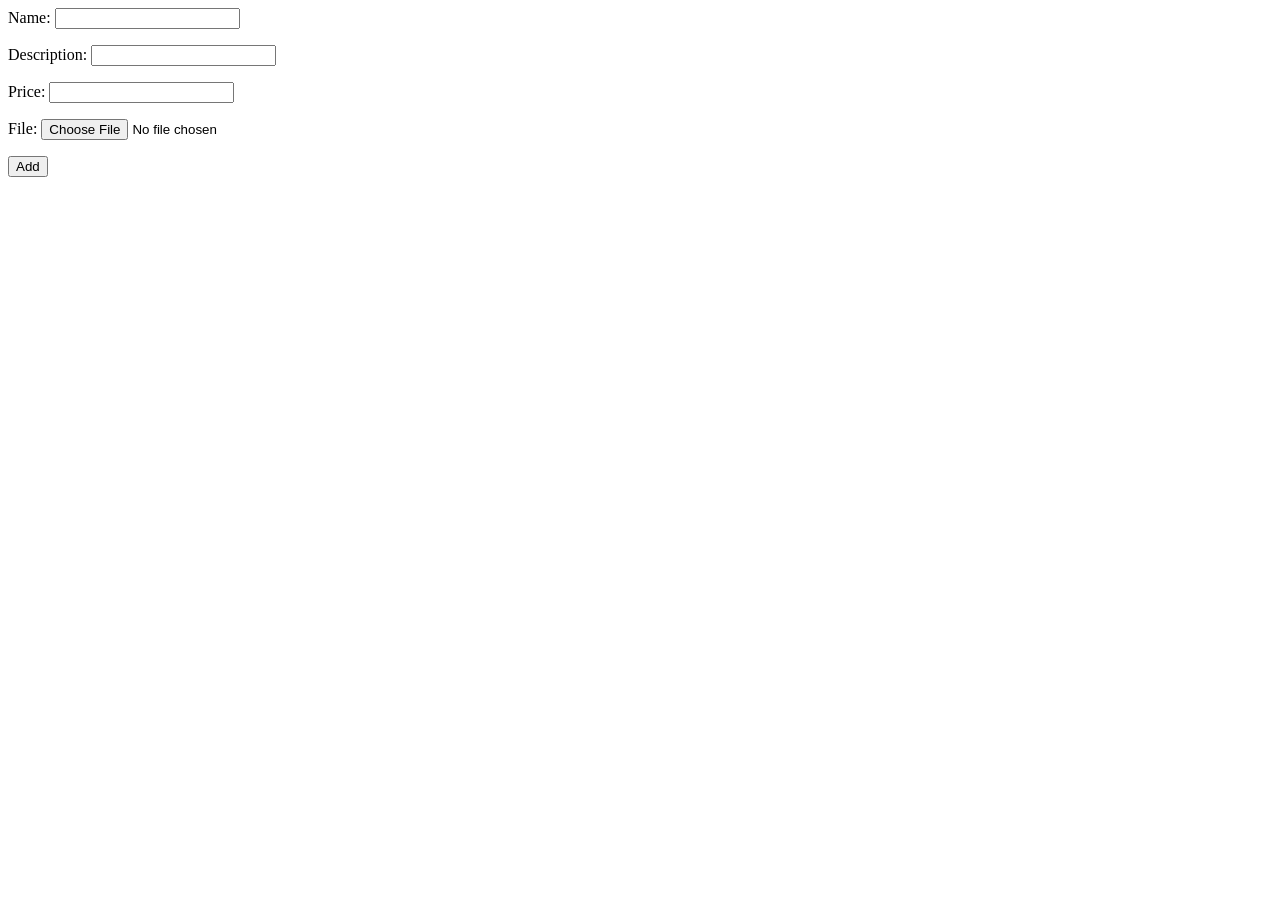
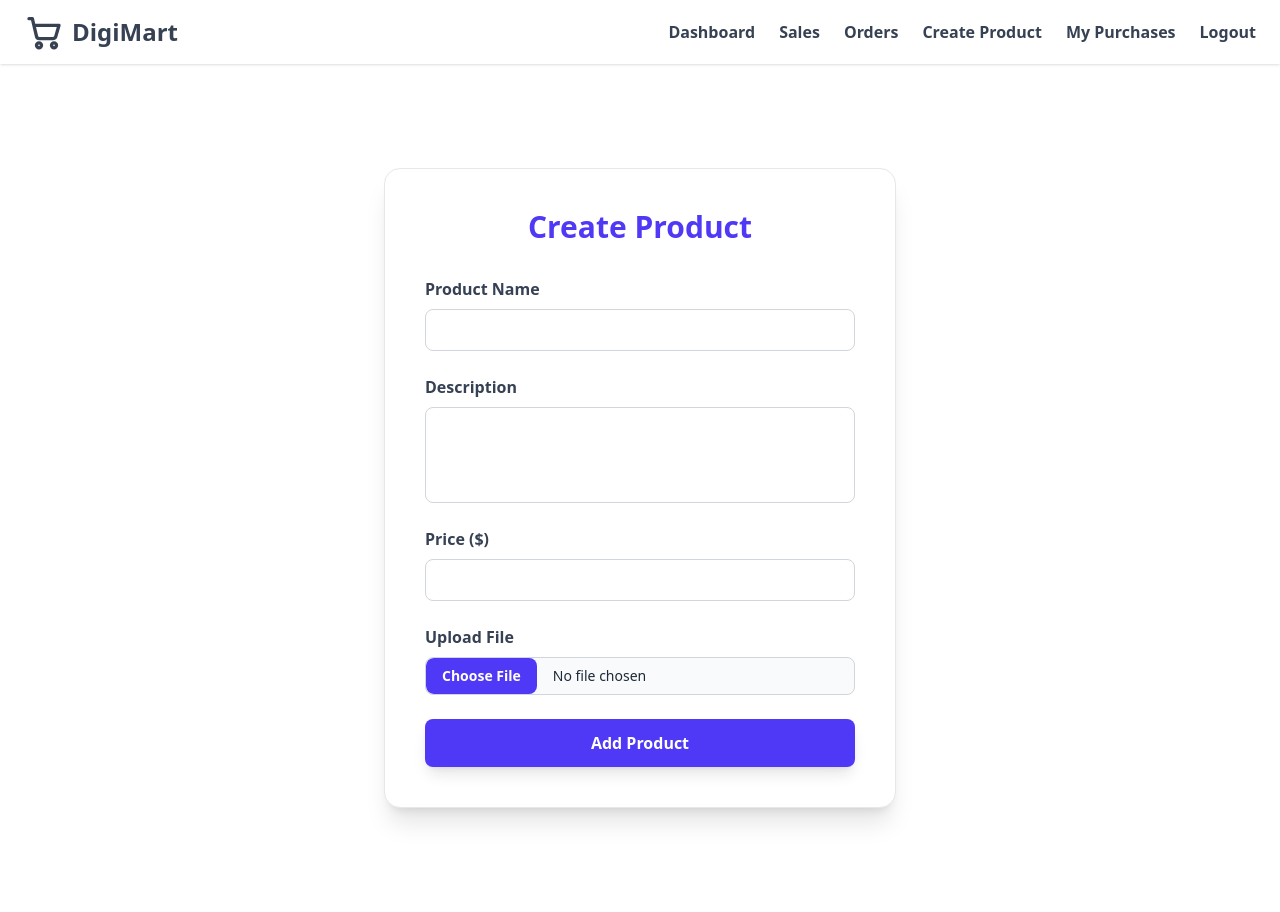
Before and after one commit to tamim-vaiya/DigiMart-django, a Django app: page /create-product/ in a window 1280 px wide. Before the commit the page ends 177 px from the top, so only its background shows below. Run offline with Django 5.2, Linux system fonts and the light colour scheme; some libraries are stand-ins or nearby versions.

Commit message:
Styled the Create Product Page

```diff
--- a/DigiMart/settings.py
+++ b/DigiMart/settings.py
@@ -37,6 +37,7 @@ ALLOWED_HOSTS = []
 
 INSTALLED_APPS = [
     'core',
+    "widget_tweaks",
     'django.contrib.admin',
     'django.contrib.auth',
     'django.contrib.contenttypes',
--- a/core/templates/core/create_product.html
+++ b/core/templates/core/create_product.html
@@ -1,5 +1,48 @@
-<form action="" method="POST" enctype="multipart/form-data">
-    {% csrf_token %}
-    {{ product_form.as_p }}
-    <button type="submit">Add</button>
-</form>
+{% extends "base.html" %}
+{% load widget_tweaks %}
+
+{% block body %}
+<div class="flex items-center justify-center min-h-screen">
+    <div class="w-full max-w-lg bg-white shadow-xl rounded-2xl p-10 border border-gray-200">
+        <h2 class="text-3xl font-bold text-center text-indigo-600 mb-8">
+            Create Product
+        </h2>
+
+        <form action="" method="POST" enctype="multipart/form-data" class="space-y-6">
+            {% csrf_token %}
+
+            <!-- Name -->
+            <div>
+                <label class="block text-gray-700 font-semibold mb-2">Product Name</label>
+                {{ product_form.name|add_class:"w-full border border-gray-300 rounded-lg px-4 py-2 focus:outline-none focus:ring-2 focus:ring-indigo-500 focus:border-indigo-500 text-gray-800" }}
+            </div>
+
+            <!-- Description -->
+            <div>
+                <label class="block text-gray-700 font-semibold mb-2">Description</label>
+                {{ product_form.description|add_class:"w-full border border-gray-300 rounded-lg px-4 py-2 h-24 resize-none focus:outline-none focus:ring-2 focus:ring-indigo-500 focus:border-indigo-500 text-gray-800" }}
+            </div>
+
+            <!-- Price -->
+            <div>
+                <label class="block text-gray-700 font-semibold mb-2">Price ($)</label>
+                {{ product_form.price|add_class:"w-full border border-gray-300 rounded-lg px-4 py-2 focus:outline-none focus:ring-2 focus:ring-indigo-500 focus:border-indigo-500 text-gray-800" }}
+            </div>
+
+            <!-- File Upload -->
+            <div>
+                <label class="block text-gray-700 font-semibold mb-2">Upload File</label>
+                <div class="relative w-full">
+                    {{ product_form.file|add_class:"block w-full text-sm text-gray-800 border border-gray-300 rounded-lg cursor-pointer bg-gray-50 focus:outline-none focus:ring-2 focus:ring-indigo-500 focus:border-indigo-500 file:mr-4 file:py-2 file:px-4 file:rounded-lg file:border-0 file:text-sm file:font-semibold file:bg-indigo-600 file:text-white hover:file:bg-indigo-700" }}
+                </div>
+            </div>
+
+            <!-- Submit Button -->
+            <button type="submit"
+                class="w-full bg-indigo-600 hover:bg-indigo-700 text-white font-semibold py-3 px-4 rounded-lg shadow-lg transition duration-200">
+                Add Product
+            </button>
+        </form>
+    </div>
+</div>
+{% endblock body %}
--- a/static/dist/styles.css
+++ b/static/dist/styles.css
@@ -9,14 +9,21 @@
       "Courier New", monospace;
     --color-red-600: oklch(57.7% 0.245 27.325);
     --color-green-600: oklch(62.7% 0.194 149.214);
+    --color-indigo-500: oklch(58.5% 0.233 277.117);
     --color-indigo-600: oklch(51.1% 0.262 276.966);
     --color-indigo-700: oklch(45.7% 0.24 277.023);
+    --color-gray-50: oklch(98.5% 0.002 247.839);
+    --color-gray-100: oklch(96.7% 0.003 264.542);
+    --color-gray-200: oklch(92.8% 0.006 264.531);
+    --color-gray-300: oklch(87.2% 0.01 258.338);
     --color-gray-500: oklch(55.1% 0.027 264.364);
     --color-gray-600: oklch(44.6% 0.03 256.802);
     --color-gray-700: oklch(37.3% 0.034 259.733);
     --color-gray-800: oklch(27.8% 0.033 256.848);
     --color-white: #fff;
     --spacing: 0.25rem;
+    --container-md: 28rem;
+    --container-lg: 32rem;
     --container-6xl: 72rem;
     --text-sm: 0.875rem;
     --text-sm--line-height: calc(1.25 / 0.875);
@@ -26,11 +33,14 @@
     --text-2xl--line-height: calc(2 / 1.5);
     --text-3xl: 1.875rem;
     --text-3xl--line-height: calc(2.25 / 1.875);
+    --text-4xl: 2.25rem;
+    --text-4xl--line-height: calc(2.5 / 2.25);
     --font-weight-medium: 500;
     --font-weight-semibold: 600;
     --font-weight-bold: 700;
     --radius-lg: 0.5rem;
     --radius-xl: 0.75rem;
+    --radius-2xl: 1rem;
     --default-transition-duration: 150ms;
     --default-transition-timing-function: cubic-bezier(0.4, 0, 0.2, 1);
     --default-font-family: var(--font-sans);
@@ -186,20 +196,11 @@
   }
 }
 @layer utilities {
-  .absolute {
-    position: absolute;
-  }
   .relative {
     position: relative;
   }
   .static {
     position: static;
-  }
-  .bottom-1 {
-    bottom: calc(var(--spacing) * 1);
-  }
-  .bottom-4 {
-    bottom: calc(var(--spacing) * 4);
   }
   .container {
     width: 100%;
@@ -231,11 +232,20 @@
   .mt-3 {
     margin-top: calc(var(--spacing) * 3);
   }
+  .mb-1 {
+    margin-bottom: calc(var(--spacing) * 1);
+  }
+  .mb-2 {
+    margin-bottom: calc(var(--spacing) * 2);
+  }
   .mb-4 {
     margin-bottom: calc(var(--spacing) * 4);
   }
   .mb-6 {
     margin-bottom: calc(var(--spacing) * 6);
+  }
+  .mb-8 {
+    margin-bottom: calc(var(--spacing) * 8);
   }
   .block {
     display: block;
@@ -249,11 +259,17 @@
   .inline-block {
     display: inline-block;
   }
+  .h-24 {
+    height: calc(var(--spacing) * 24);
+  }
   .h-48 {
     height: calc(var(--spacing) * 48);
   }
   .h-96 {
     height: calc(var(--spacing) * 96);
+  }
+  .min-h-screen {
+    min-height: 100vh;
   }
   .w-full {
     width: 100%;
@@ -261,8 +277,20 @@
   .max-w-6xl {
     max-width: var(--container-6xl);
   }
+  .max-w-lg {
+    max-width: var(--container-lg);
+  }
+  .max-w-md {
+    max-width: var(--container-md);
+  }
   .transform {
     transform: var(--tw-rotate-x,) var(--tw-rotate-y,) var(--tw-rotate-z,) var(--tw-skew-x,) var(--tw-skew-y,);
+  }
+  .cursor-pointer {
+    cursor: pointer;
+  }
+  .resize-none {
+    resize: none;
   }
   .grid-cols-1 {
     grid-template-columns: repeat(1, minmax(0, 1fr));
@@ -285,6 +313,20 @@
   .gap-8 {
     gap: calc(var(--spacing) * 8);
   }
+  .space-y-4 {
+    :where(& > :not(:last-child)) {
+      --tw-space-y-reverse: 0;
+      margin-block-start: calc(calc(var(--spacing) * 4) * var(--tw-space-y-reverse));
+      margin-block-end: calc(calc(var(--spacing) * 4) * calc(1 - var(--tw-space-y-reverse)));
+    }
+  }
+  .space-y-6 {
+    :where(& > :not(:last-child)) {
+      --tw-space-y-reverse: 0;
+      margin-block-start: calc(calc(var(--spacing) * 6) * var(--tw-space-y-reverse));
+      margin-block-end: calc(calc(var(--spacing) * 6) * calc(1 - var(--tw-space-y-reverse)));
+    }
+  }
   .space-x-2 {
     :where(& > :not(:last-child)) {
       --tw-space-x-reverse: 0;
@@ -302,11 +344,30 @@
   .overflow-hidden {
     overflow: hidden;
   }
+  .rounded-2xl {
+    border-radius: var(--radius-2xl);
+  }
   .rounded-lg {
     border-radius: var(--radius-lg);
   }
   .rounded-xl {
     border-radius: var(--radius-xl);
+  }
+  .border {
+    border-style: var(--tw-border-style);
+    border-width: 1px;
+  }
+  .border-gray-200 {
+    border-color: var(--color-gray-200);
+  }
+  .border-gray-300 {
+    border-color: var(--color-gray-300);
+  }
+  .bg-gray-50 {
+    background-color: var(--color-gray-50);
+  }
+  .bg-gray-100 {
+    background-color: var(--color-gray-100);
   }
   .bg-indigo-600 {
     background-color: var(--color-indigo-600);
@@ -322,6 +383,15 @@
   }
   .p-6 {
     padding: calc(var(--spacing) * 6);
+  }
+  .p-8 {
+    padding: calc(var(--spacing) * 8);
+  }
+  .p-10 {
+    padding: calc(var(--spacing) * 10);
+  }
+  .px-3 {
+    padding-inline: calc(var(--spacing) * 3);
   }
   .px-4 {
     padding-inline: calc(var(--spacing) * 4);
@@ -381,11 +451,21 @@
   .text-green-600 {
     color: var(--color-green-600);
   }
+  .text-indigo-600 {
+    color: var(--color-indigo-600);
+  }
+  .text-red-600 {
+    color: var(--color-red-600);
+  }
   .text-white {
     color: var(--color-white);
   }
   .shadow {
     --tw-shadow: 0 1px 3px 0 var(--tw-shadow-color, rgb(0 0 0 / 0.1)), 0 1px 2px -1px var(--tw-shadow-color, rgb(0 0 0 / 0.1));
+    box-shadow: var(--tw-inset-shadow), var(--tw-inset-ring-shadow), var(--tw-ring-offset-shadow), var(--tw-ring-shadow), var(--tw-shadow);
+  }
+  .shadow-lg {
+    --tw-shadow: 0 10px 15px -3px var(--tw-shadow-color, rgb(0 0 0 / 0.1)), 0 4px 6px -4px var(--tw-shadow-color, rgb(0 0 0 / 0.1));
     box-shadow: var(--tw-inset-shadow), var(--tw-inset-ring-shadow), var(--tw-ring-offset-shadow), var(--tw-ring-shadow), var(--tw-shadow);
   }
   .shadow-md {
@@ -396,10 +476,66 @@
     --tw-shadow: 0 1px 3px 0 var(--tw-shadow-color, rgb(0 0 0 / 0.1)), 0 1px 2px -1px var(--tw-shadow-color, rgb(0 0 0 / 0.1));
     box-shadow: var(--tw-inset-shadow), var(--tw-inset-ring-shadow), var(--tw-ring-offset-shadow), var(--tw-ring-shadow), var(--tw-shadow);
   }
+  .shadow-xl {
+    --tw-shadow: 0 20px 25px -5px var(--tw-shadow-color, rgb(0 0 0 / 0.1)), 0 8px 10px -6px var(--tw-shadow-color, rgb(0 0 0 / 0.1));
+    box-shadow: var(--tw-inset-shadow), var(--tw-inset-ring-shadow), var(--tw-ring-offset-shadow), var(--tw-ring-shadow), var(--tw-shadow);
+  }
   .transition {
     transition-property: color, background-color, border-color, outline-color, text-decoration-color, fill, stroke, --tw-gradient-from, --tw-gradient-via, --tw-gradient-to, opacity, box-shadow, transform, translate, scale, rotate, filter, -webkit-backdrop-filter, backdrop-filter, display, visibility, content-visibility, overlay, pointer-events;
     transition-timing-function: var(--tw-ease, var(--default-transition-timing-function));
     transition-duration: var(--tw-duration, var(--default-transition-duration));
+  }
+  .duration-200 {
+    --tw-duration: 200ms;
+    transition-duration: 200ms;
+  }
+  .file\:mr-4 {
+    &::file-selector-button {
+      margin-right: calc(var(--spacing) * 4);
+    }
+  }
+  .file\:rounded-lg {
+    &::file-selector-button {
+      border-radius: var(--radius-lg);
+    }
+  }
+  .file\:border-0 {
+    &::file-selector-button {
+      border-style: var(--tw-border-style);
+      border-width: 0px;
+    }
+  }
+  .file\:bg-indigo-600 {
+    &::file-selector-button {
+      background-color: var(--color-indigo-600);
+    }
+  }
+  .file\:px-4 {
+    &::file-selector-button {
+      padding-inline: calc(var(--spacing) * 4);
+    }
+  }
+  .file\:py-2 {
+    &::file-selector-button {
+      padding-block: calc(var(--spacing) * 2);
+    }
+  }
+  .file\:text-sm {
+    &::file-selector-button {
+      font-size: var(--text-sm);
+      line-height: var(--tw-leading, var(--text-sm--line-height));
+    }
+  }
+  .file\:font-semibold {
+    &::file-selector-button {
+      --tw-font-weight: var(--font-weight-semibold);
+      font-weight: var(--font-weight-semibold);
+    }
+  }
+  .file\:text-white {
+    &::file-selector-button {
+      color: var(--color-white);
+    }
   }
   .hover\:-translate-y-0\.5 {
     &:hover {
@@ -438,6 +574,37 @@
       }
     }
   }
+  .hover\:file\:bg-indigo-700 {
+    &:hover {
+      @media (hover: hover) {
+        &::file-selector-button {
+          background-color: var(--color-indigo-700);
+        }
+      }
+    }
+  }
+  .focus\:border-indigo-500 {
+    &:focus {
+      border-color: var(--color-indigo-500);
+    }
+  }
+  .focus\:ring-2 {
+    &:focus {
+      --tw-ring-shadow: var(--tw-ring-inset,) 0 0 0 calc(2px + var(--tw-ring-offset-width)) var(--tw-ring-color, currentcolor);
+      box-shadow: var(--tw-inset-shadow), var(--tw-inset-ring-shadow), var(--tw-ring-offset-shadow), var(--tw-ring-shadow), var(--tw-shadow);
+    }
+  }
+  .focus\:ring-indigo-500 {
+    &:focus {
+      --tw-ring-color: var(--color-indigo-500);
+    }
+  }
+  .focus\:outline-none {
+    &:focus {
+      --tw-outline-style: none;
+      outline-style: none;
+    }
+  }
   .sm\:grid-cols-2 {
     @media (width >= 40rem) {
       grid-template-columns: repeat(2, minmax(0, 1fr));
@@ -451,6 +618,12 @@
   .md\:grid-cols-3 {
     @media (width >= 48rem) {
       grid-template-columns: repeat(3, minmax(0, 1fr));
+    }
+  }
+  .md\:text-4xl {
+    @media (width >= 48rem) {
+      font-size: var(--text-4xl);
+      line-height: var(--tw-leading, var(--text-4xl--line-height));
     }
   }
   .lg\:grid-cols-4 {
@@ -479,10 +652,20 @@
   syntax: "*";
   inherits: false;
 }
+@property --tw-space-y-reverse {
+  syntax: "*";
+  inherits: false;
+  initial-value: 0;
+}
 @property --tw-space-x-reverse {
   syntax: "*";
   inherits: false;
   initial-value: 0;
+}
+@property --tw-border-style {
+  syntax: "*";
+  inherits: false;
+  initial-value: solid;
 }
 @property --tw-font-weight {
   syntax: "*";
@@ -553,6 +736,10 @@
   inherits: false;
   initial-value: 0 0 #0000;
 }
+@property --tw-duration {
+  syntax: "*";
+  inherits: false;
+}
 @property --tw-translate-x {
   syntax: "*";
   inherits: false;
@@ -576,7 +763,9 @@
       --tw-rotate-z: initial;
       --tw-skew-x: initial;
       --tw-skew-y: initial;
+      --tw-space-y-reverse: 0;
       --tw-space-x-reverse: 0;
+      --tw-border-style: solid;
       --tw-font-weight: initial;
       --tw-shadow: 0 0 #0000;
       --tw-shadow-color: initial;
@@ -592,6 +781,7 @@
       --tw-ring-offset-width: 0px;
       --tw-ring-offset-color: #fff;
       --tw-ring-offset-shadow: 0 0 #0000;
+      --tw-duration: initial;
       --tw-translate-x: 0;
       --tw-translate-y: 0;
       --tw-translate-z: 0;
--- a/templates/base.html
+++ b/templates/base.html
@@ -1,3 +1,4 @@
+{% load widget_tweaks %}
 <!DOCTYPE html>
 <html lang="en">
 <head>
```
